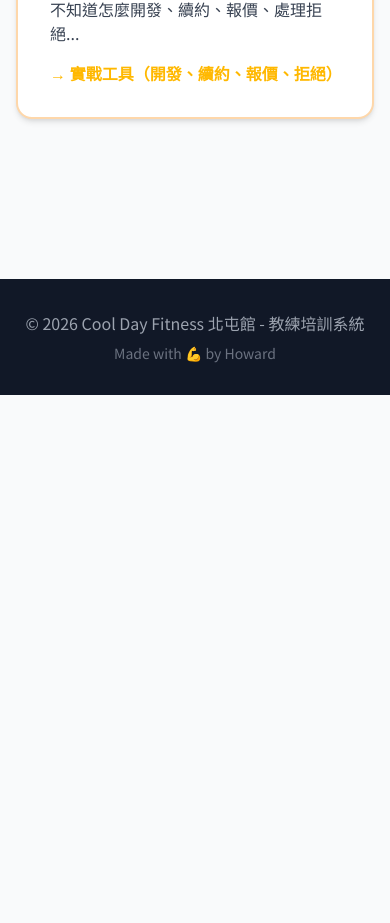
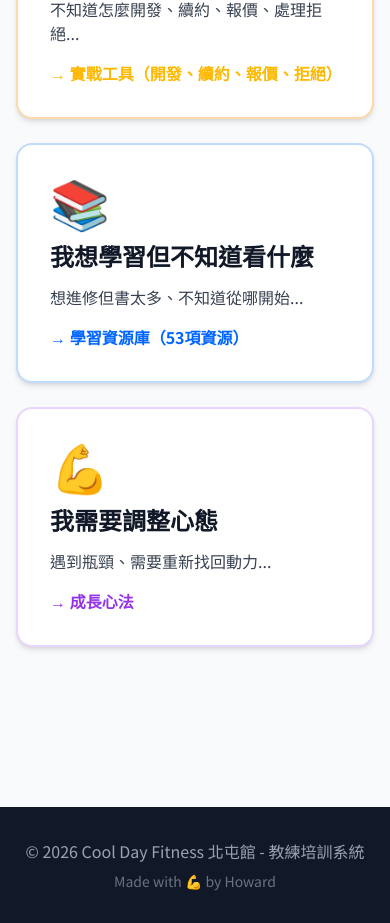
Before and after one commit to chenhoward456-hash/coach-system, a Next.js app: page / in a window 390 px wide. Shown: the part 8171-9094 px from the top of the page. Before the commit the page ends 8566 px from the top, so only its background shows below. Built offline with nearby package versions, Linux system fonts and the light colour scheme.

Commit message:
Restore Resources and Mindset to navigation - keep all 7 core features with shorter labels

```diff
--- a/app/page.tsx
+++ b/app/page.tsx
@@ -48,6 +48,8 @@ export default function Home() {
         {activeSection === 'plan-intermediate' && <ThirtyDayPlanStandalone level="intermediate" onBack={() => setActiveSection('home')} />}
         {activeSection === 'videos' && <VideoLibrary onBack={() => setActiveSection('home')} />}
         {activeSection === 'messages' && <MessageLibrary onBack={() => setActiveSection('home')} />}
+        {activeSection === 'resources' && <ResourcesSection onBack={() => setActiveSection('home')} />}
+        {activeSection === 'mindset' && <MindsetSection onBack={() => setActiveSection('home')} />}
       </div>
 
       <footer className="bg-gray-900 text-white py-8 mt-16">
--- a/components/HomePage.tsx
+++ b/components/HomePage.tsx
@@ -225,7 +225,7 @@ export default function HomePage({ onNavigate }: HomePageProps) {
           {/* 實戰問題 */}
           <button
             onClick={() => onNavigate('frameworks')}
-            className="bg-white rounded-2xl p-8 shadow-md border-2 border-orange-200 hover:shadow-xl hover:border-orange-400 transition-all text-left group md:col-span-2"
+            className="bg-white rounded-2xl p-8 shadow-md border-2 border-orange-200 hover:shadow-xl hover:border-orange-400 transition-all text-left group"
           >
             <div className="text-5xl mb-4">⚡</div>
             <h3 className="font-outfit text-2xl font-bold text-gray-900 mb-3 group-hover:text-warning transition-colors">
@@ -236,6 +236,36 @@ export default function HomePage({ onNavigate }: HomePageProps) {
             </p>
             <div className="text-warning font-bold">→ 實戰工具（開發、續約、報價、拒絕）</div>
           </button>
+
+          {/* 想學習 */}
+          <button
+            onClick={() => onNavigate('resources')}
+            className="bg-white rounded-2xl p-8 shadow-md border-2 border-blue-200 hover:shadow-xl hover:border-blue-400 transition-all text-left group"
+          >
+            <div className="text-5xl mb-4">📚</div>
+            <h3 className="font-outfit text-2xl font-bold text-gray-900 mb-3 group-hover:text-primary transition-colors">
+              我想學習但不知道看什麼
+            </h3>
+            <p className="text-gray-700 mb-4">
+              想進修但書太多、不知道從哪開始...
+            </p>
+            <div className="text-primary font-bold">→ 學習資源庫（53項資源）</div>
+          </button>
+
+          {/* 心態調整 */}
+          <button
+            onClick={() => onNavigate('mindset')}
+            className="bg-white rounded-2xl p-8 shadow-md border-2 border-purple-200 hover:shadow-xl hover:border-purple-400 transition-all text-left group"
+          >
+            <div className="text-5xl mb-4">💪</div>
+            <h3 className="font-outfit text-2xl font-bold text-gray-900 mb-3 group-hover:text-purple-600 transition-colors">
+              我需要調整心態
+            </h3>
+            <p className="text-gray-700 mb-4">
+              遇到瓶頸、需要重新找回動力...
+            </p>
+            <div className="text-purple-600 font-bold">→ 成長心法</div>
+          </button>
         </div>
       </div>
     </div>
--- a/components/Navigation.tsx
+++ b/components/Navigation.tsx
@@ -9,10 +9,12 @@ interface NavigationProps {
 
 const navItems = [
   { id: 'home', label: '🏠 首頁' },
-  { id: 'diagnosis', label: '🆘 狀態診斷' },
-  { id: 'frameworks', label: '⚡ 實戰工具' },
-  { id: 'videos', label: '🎬 影片庫' },
-  { id: 'messages', label: '💡 訊息庫' },
+  { id: 'diagnosis', label: '🆘 診斷' },
+  { id: 'frameworks', label: '⚡ 實戰' },
+  { id: 'videos', label: '🎬 影片' },
+  { id: 'messages', label: '💡 訊息' },
+  { id: 'resources', label: '📚 資源' },
+  { id: 'mindset', label: '💪 心法' },
 ];
 
 export default function Navigation({ activeSection, onSectionChange }: NavigationProps) {
```
